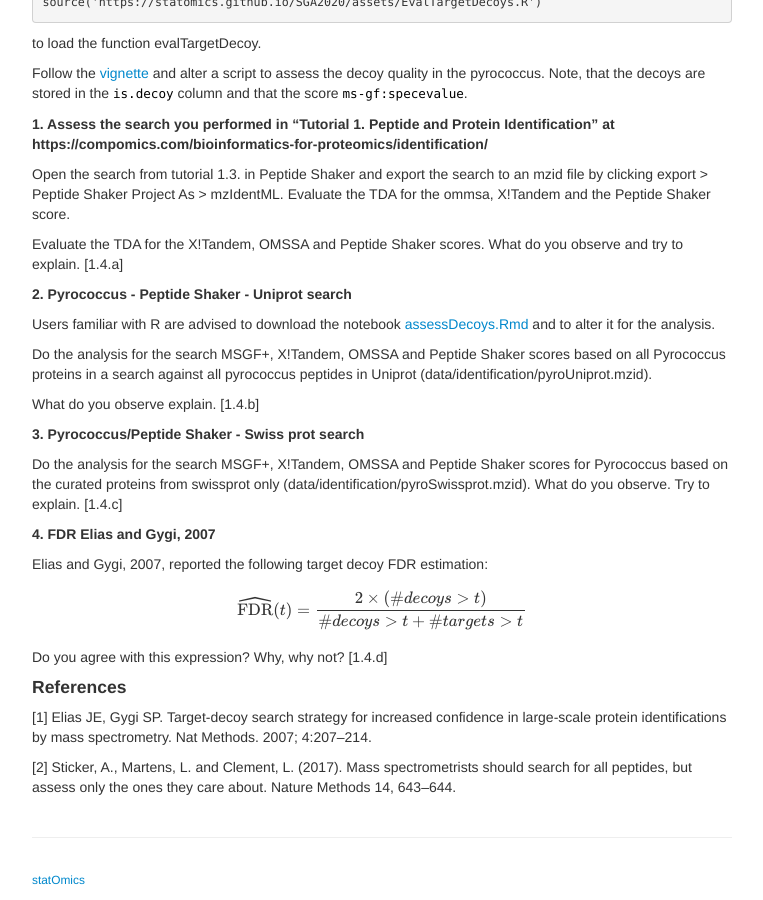
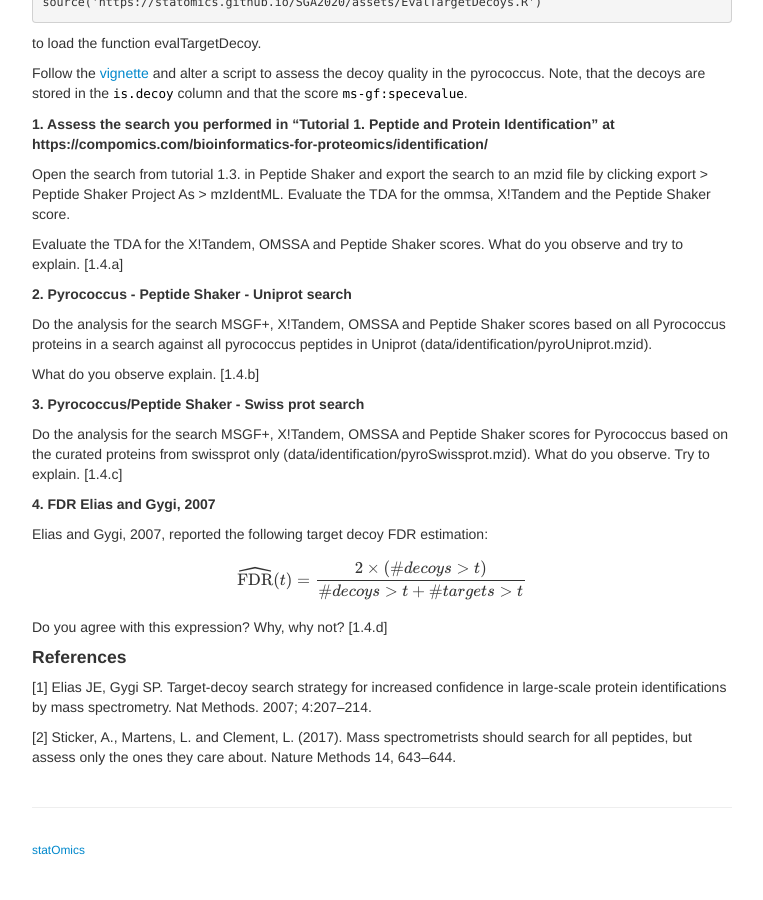
Before and after one commit to statOmics/SGA2020, a Jekyll site: the page built from pages/Identification.md, in a window 1280 px wide and 900 px high, scrolled down 2417 px. Shown: the whole window, without its empty margins (258-1021 px from the left). Built offline with Jekyll 4.4.1, drawn with Linux system fonts in a browser that asks for light colours; our own code applies the rules of GitHub Pages for plain Markdown files; formulas are drawn with MathJax 3; after the commit the page ends 3287 px from its top, so only the background shows below that.

Commit message:
identification tutorial updated

```diff
--- a/pages/Identification.md
+++ b/pages/Identification.md
@@ -77,8 +77,6 @@
 
 ##### 2. Pyrococcus - Peptide Shaker - Uniprot search
 
-Users familiar with R are advised to download the notebook [assessDecoys.Rmd](https://raw.githubusercontent.com/statOmics/SGA2020/gh-pages/assets/assessDecoys.Rmd)  and to alter it for the analysis.
-
 Do the analysis for the search MSGF+, X!Tandem, OMSSA and Peptide Shaker scores based on all Pyrococcus proteins in a search against all pyrococcus peptides in Uniprot (data/identification/pyroUniprot.mzid).
 
 What do you observe explain. [1.4.b]
```
